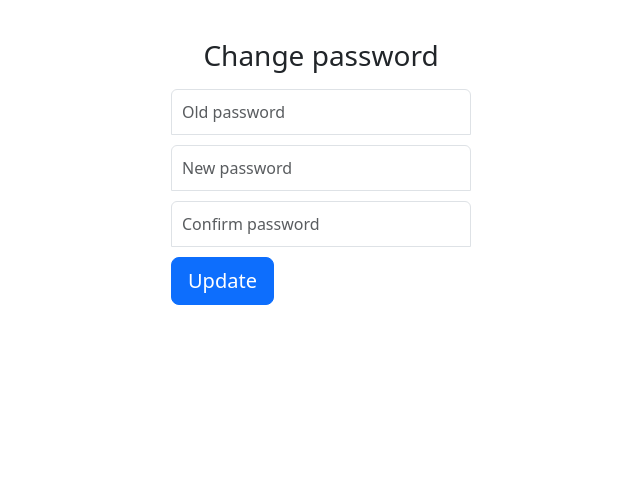
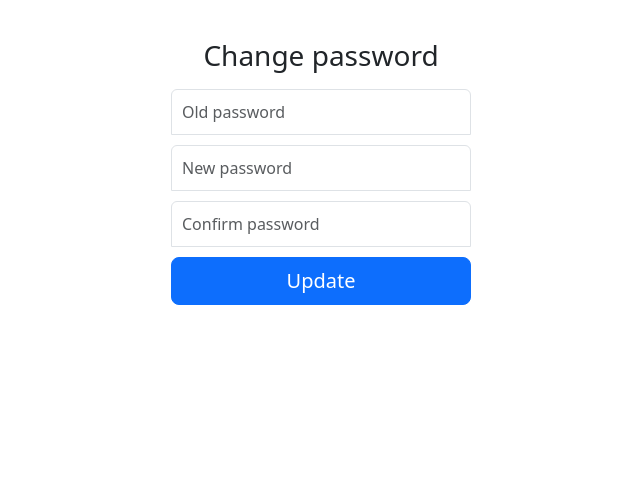
Before and after one commit to Jathosn/Learning-Django, a Django app: page /password_change/ in a window 1280 px wide. Shown: the part 73-577 px from the top of the page, without its empty margins (319-959 px from the left). Run offline with Django 4.2, Linux system fonts and the light colour scheme; the visitor is signed in with stand-in values (Sample User, id 1).

Commit message:
password reset button fixed

```diff
--- a/receipy/settings.py
+++ b/receipy/settings.py
@@ -32,7 +32,7 @@ DEBUG = True
 ALLOWED_HOSTS = []
 
 if DEBUG:
-    EMAIL_BACKEND = 'django.core.mail.backends.console.EmailBackend'
+    EMAIL_BACKEND = 'django.core.mail.backends.console.EmailBackend' #development only!
 
 # Application definition
 
--- a/receipy/urls.py
+++ b/receipy/urls.py
@@ -15,7 +15,7 @@ Including another URLconf
     2. Add a URL to urlpatterns:  path('blog/', include('blog.urls'))
 """
 from django.contrib import admin
-from django.urls import path
+from django.urls import path, include
 from django.contrib.auth import views as auth_views
 
 from personal.views import home_screen_view
@@ -40,5 +40,4 @@ urlpatterns = [
     path('reset/<uidb64>/<token>/', auth_views.PasswordResetConfirmView.as_view(), name='password_reset_confirm'),
     path('password_reset/', auth_views.PasswordResetView.as_view(), name='password_reset'),
     path('reset/done/', auth_views.PasswordResetCompleteView.as_view(template_name='registration/password_reset_complete.html'), name='password_reset_complete'),
-
 ]
--- a/templates/registration/password_change.html
+++ b/templates/registration/password_change.html
@@ -44,7 +44,7 @@
       {% endfor %}
     {% endfor %}
 
-  <button class="btn btn-lg btn-primary btn-block" type="submit">Update</button>
+  <button class="w-100 btn btn-lg btn-primary" type="submit">Update</button>
 </form>
 
 
```
